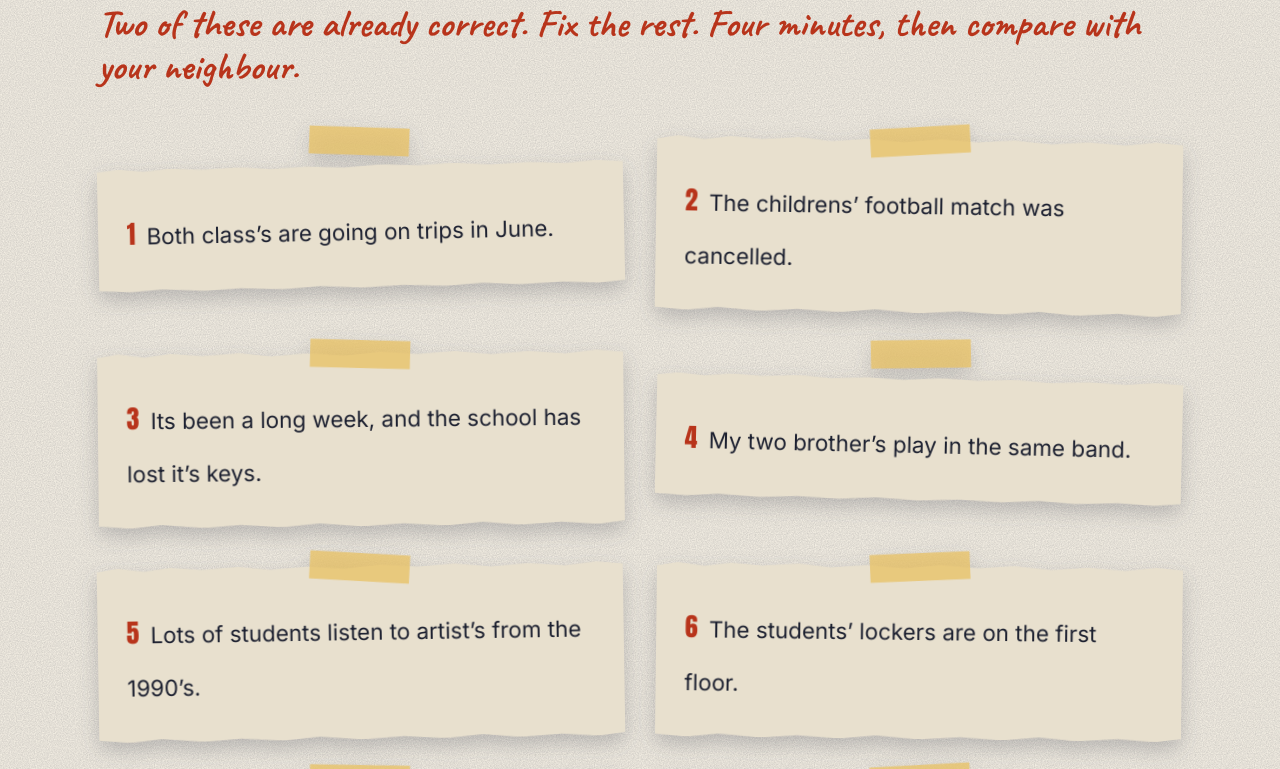
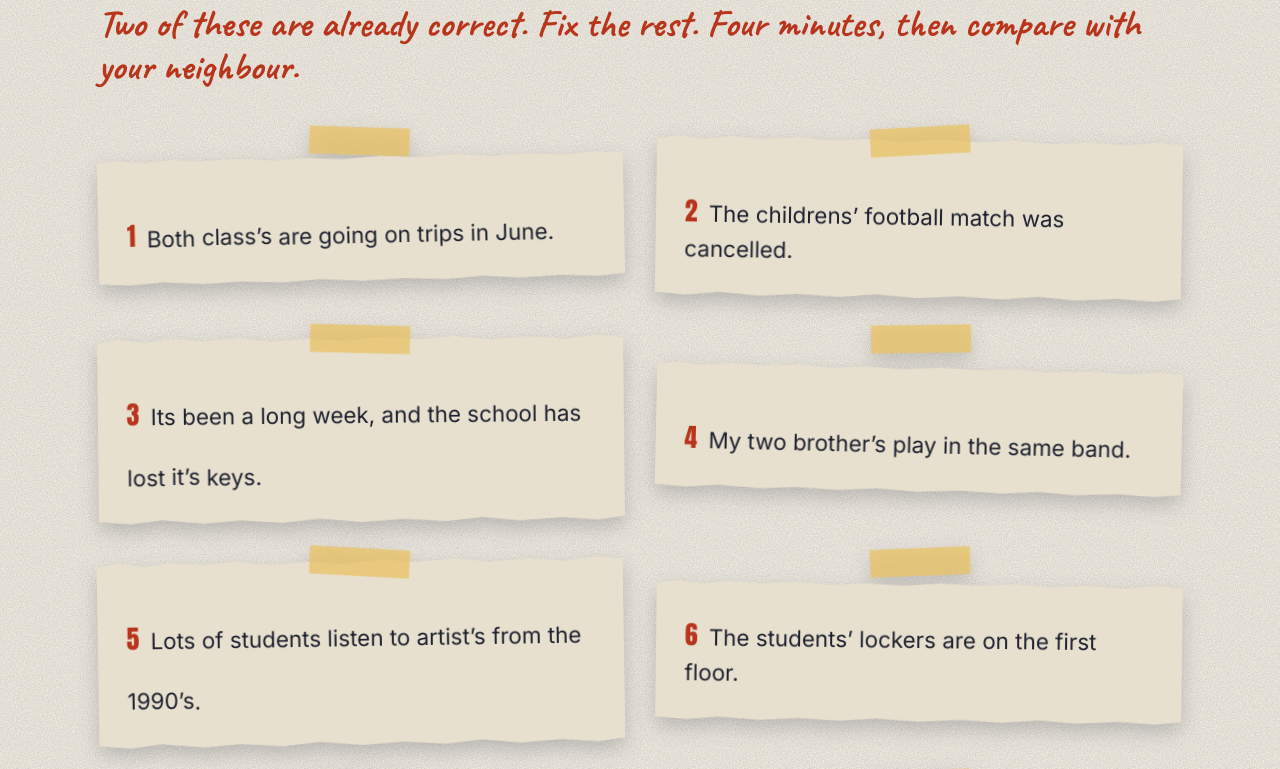
Before and after one commit to justinsteinmetz/Apostrophes, a plain HTML site: page index.html in a window 1280 px wide. Shown: the part 994-1763 px from the top of the page. Drawn offline with Linux system fonts and the light colour scheme.

Commit message:
Adjust styles for .slip and .err classes
Updated line heights and padding for better readability.

```diff
--- a/index.html
+++ b/index.html
@@ -52,11 +52,11 @@ h3{font-size:1.7rem;line-height:1.1}
 .slip::before{content:"";position:absolute;top:-12px;left:50%;width:100px;height:28px;background:var(--tape);transform:translateX(-50%) rotate(var(--t,2deg));z-index:2}
 .slip:hover,.slip:focus-visible{transform:rotate(0deg) translateY(-4px)}
 .slip:focus-visible{outline:3px solid var(--teal);outline-offset:6px}
-.slip .in{display:block;background:var(--paper2);padding:2.2rem 1.8rem 1.8rem;clip-path:var(--torn);font-size:1.4rem;line-height:2.3}
+.slip .in{display:block;background:var(--paper2);padding:2.2rem 1.8rem 1.8rem;clip-path:var(--torn);font-size:1.4rem;line-height:1.55}
 .slip .n{font-family:var(--display);color:var(--red);font-size:1.6rem;margin-right:.7rem}
-.err{position:relative;display:inline-block}
+.err{position:relative;display:inline-block;padding-top:1.25em;margin-top:-.1em}
 .slip.open .err{color:var(--red);text-decoration:line-through;text-decoration-thickness:3px}
-.slip.open .err::before{content:attr(data-fix);position:absolute;left:50%;top:-1.25em;transform:translateX(-50%) rotate(-4deg);font-family:var(--hand);font-weight:700;font-size:1.35em;color:var(--red);white-space:nowrap;text-decoration:none}
+.slip.open .err::before{content:attr(data-fix);position:absolute;left:50%;top:-.05em;transform:translateX(-50%) rotate(-4deg);font-family:var(--hand);font-weight:700;font-size:1.2em;line-height:1;color:var(--red);white-space:nowrap;text-decoration:none}
 .slip .why{display:none;font-family:var(--hand);font-weight:700;font-size:1.55rem;line-height:1.15;color:var(--red);margin-top:.7rem}
 .slip.open .why{display:block}
 .slip .stamp{display:none;font-family:var(--display);color:var(--teal);font-size:1.25rem;letter-spacing:.05em;border:3px solid var(--teal);padding:.05rem .6rem;transform:rotate(-4deg);margin-top:.6rem;width:fit-content}
```
